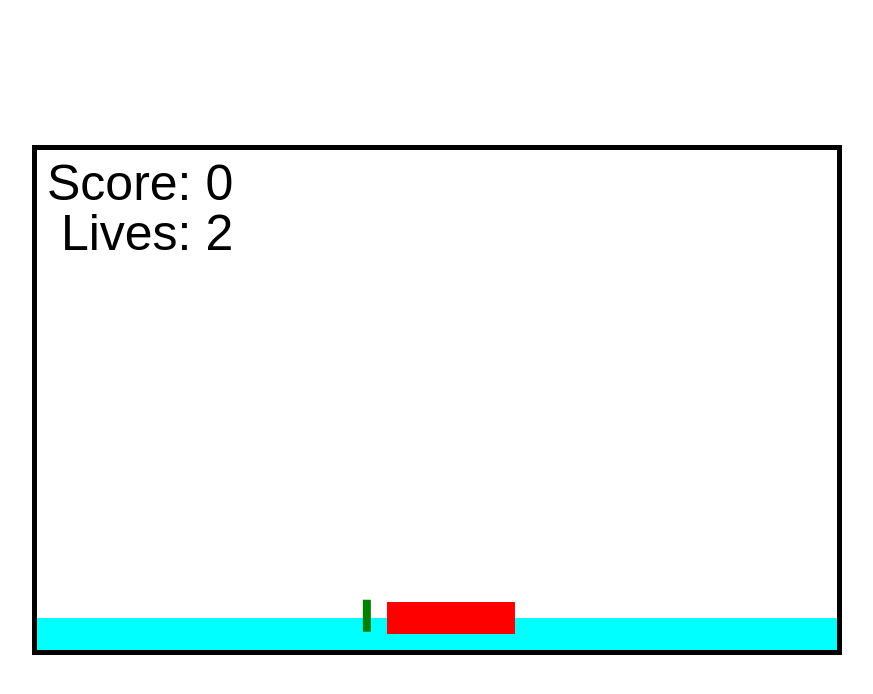
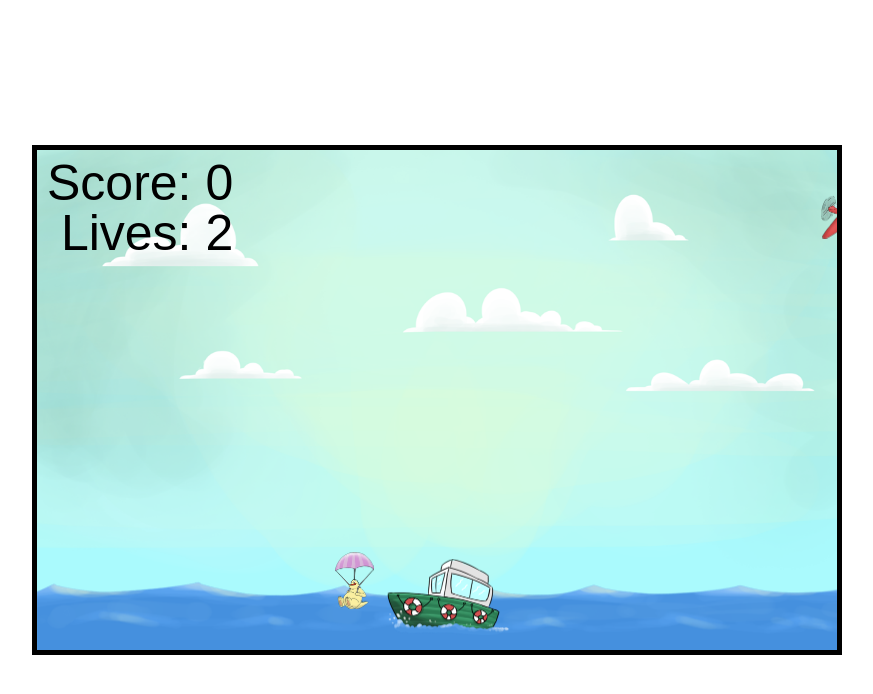
Before and after one commit to NathanAuckett/html-typescript-job-candidate-game, a website with bundled scripts: page index.html in a window 1280 px wide. Shown: the whole page, without its empty margins (203-1076 px from the left). Built offline with nearby package versions, Linux system fonts and the light colour scheme.

Commit message:
Added sprites

```diff
--- a/index.html
+++ b/index.html
@@ -9,6 +9,12 @@
 <body>
     <canvas id="canvas"></canvas>
 
+    <img id="boat" class="gameAsset" src="./resources/boat.png">
+    <img id="plane" class="gameAsset" src="./resources/plane.png">
+    <img id="parachuter" class="gameAsset" src="./resources/parachutist.png">
+    <img id="water" class="gameAsset" src="./resources/sea.png">
+    <img id="background" class="gameAsset" src="./resources/background.png">
+
     <script type="module" src="dist/index.js"></script>
 </body>
 </html>
--- a/src/components/Boat.ts
+++ b/src/components/Boat.ts
@@ -3,14 +3,19 @@ import { InputManager } from "../engine/components/InputManager.js";
 import { Collider } from "../engine/components/Collider.js";
 import { Plane } from "./Plane.js";
 import { ScoreKeeper } from "./ScoreKeeper.js";
+import { Sprite } from "../engine/components/Sprite.js";
 
 export class Boat extends Component {
+    sprite: Sprite;
+    spriteElement: HTMLImageElement;
+    spriteScale: number;
+
     hspd: number;
     vspd: number;
     accel: number;
     decel: number;
     maxSpd: number;
-    grounded: boolean;
+
     inputManager: InputManager;
     collider: Collider;
 
@@ -18,8 +23,12 @@ export class Boat extends Component {
         super(gameManager);
         this.x = x;
         this.y = y;
-        this.width = 128;
-        this.height = 32;
+
+        this.spriteElement = document.getElementById("boat") as HTMLImageElement;
+        this.spriteScale = 0.5;
+        this.width = this.spriteElement.width * this.spriteScale;
+        this.height = this.spriteElement.height * this.spriteScale - 40;
+        this.sprite = gameManager.componentAdd(new Sprite(gameManager, this.spriteElement, this.x, this.y, this.spriteElement.width, this.spriteElement.height, this.spriteScale, this.spriteScale));
 
         this.hspd = 0;
         this.vspd = 0;
@@ -27,10 +36,8 @@ export class Boat extends Component {
         this.decel = 0.1;
         this.maxSpd = 10;
 
-        this.grounded = false;
-
         this.inputManager = gameManager.componentAdd(new InputManager(gameManager));
-        this.collider = gameManager.componentAdd(new Collider(gameManager, this.x, this.y, this.width, this.height));
+        this.collider = gameManager.componentAdd(new Collider(gameManager, this.x, this.y, this.spriteElement.width * this.spriteScale - 10, this.height));
     }
 
     step(){
@@ -79,14 +86,14 @@ export class Boat extends Component {
         for (const parachuter of plane.parachutersPool){
             if (parachuter.active && this.collider.collide(parachuter.collider, this.x, this.y)){
                 parachuter.active = false;
+                parachuter.sprite.visible = false;
                 const scoreKeeper = this.gameManager.componentGetNamed("scoreKeeper") as ScoreKeeper;
                 scoreKeeper.score ++
             }
         }
+
+        this.sprite.setPosition(this.x, this.y - 35);
     }
 
-    draw(){
-        this.ctx.fillStyle = "red";
-        this.ctx.fillRect(this.x, this.y, this.width, this.height);
-    }
+    draw(){}
 }
--- a/src/components/Parachuter.ts
+++ b/src/components/Parachuter.ts
@@ -1,8 +1,14 @@
 import { Component } from "../engine/Component.js";
 import { Collider } from "../engine/components/Collider.js";
+import { Sprite } from "../engine/components/Sprite.js";
 import { ScoreKeeper } from "./ScoreKeeper.js";
+import { Water } from "./Water.js";
 
 export class Parachuter extends Component{
+    sprite: Sprite;
+    spriteElement: HTMLImageElement;
+    spriteScale: number;
+
     xStart: number;
     vspd: number;
     hspd: number;
@@ -10,21 +16,27 @@ export class Parachuter extends Component{
     fallSpdMin: number;
     fallSpdMax: number;
     maxFallSpd: number;
+
     swayRangeMin: number;
     swayRangeMax: number;
     swayRange: number;
     sway: number;
     swaySpd: number;
+
     active: boolean;
     collider: Collider;
 
     constructor(gameManager, x: number, y: number){
         super(gameManager);
         this.x = x;
+        this.y = y;
         this.xStart = x;
-        this.y = y;
-        this.width = 8;
-        this.height = 32;
+
+        this.spriteElement = document.getElementById("parachuter") as HTMLImageElement;
+        this.spriteScale = 0.5;
+        this.width = this.spriteElement.width * this.spriteScale;
+        this.height = this.spriteElement.height * this.spriteScale;
+        this.sprite = gameManager.componentAdd(new Sprite(gameManager, this.spriteElement, this.x, this.y, this.spriteElement.width, this.spriteElement.height, this.spriteScale, this.spriteScale));
 
         this.vspd = 0;
         this.hspd = 0;
@@ -55,6 +67,7 @@ export class Parachuter extends Component{
         this.swayRange = this.swayRangeMin + this.swayRangeMax - this.swayRangeMax * Math.random();
         this.maxFallSpd = this.fallSpdMin + this.fallSpdMax - this.fallSpdMax * Math.random();
         this.collider.setPosition(this.x, this.y);
+        this.sprite.visible = true;
         this.active = true;
     }
 
@@ -75,19 +88,22 @@ export class Parachuter extends Component{
 
             this.collider.setPosition(this.x, this.y);
 
-            const water = this.gameManager.componentGetNamed("water");
-            if (this.y + this.height * 0.5 > this.gameManager.height - water.height){
+            const water = this.gameManager.componentGetNamed("water") as Water;
+            if (this.y + this.height * 0.5 > water.heightParachuterSink){
                 this.active = false;
+                this.sprite.visible = false;
                 const scoreKeeper = this.gameManager.componentGetNamed("scoreKeeper") as ScoreKeeper;
                 scoreKeeper.lives --;
             }
+
+            this.sprite.setPosition(this.x, this.y);
         }
     }
 
     draw(){
-        if (this.active){
-            this.ctx.fillStyle = "green";
-            this.ctx.fillRect(this.x, this.y, this.width, this.height);
-        }
+        // if (this.active){
+        //     this.ctx.fillStyle = "green";
+        //     this.ctx.fillRect(this.x, this.y, this.width, this.height);
+        // }
     }
 }
--- a/src/components/Plane.ts
+++ b/src/components/Plane.ts
@@ -1,10 +1,17 @@
 import { Component } from "../engine/Component.js";
+import { Sprite } from "../engine/components/Sprite.js";
 import { Parachuter } from "./Parachuter.js";
 
 export class Plane extends Component {
+    sprite: Sprite;
+    spriteElement: HTMLImageElement;
+    spriteScale: number;
+
     spd: number;
+
     parachutersMax: number;
     parachutersPool: Parachuter[];
+
     dropFrequencyMin: number;
     dropFrequencyMax: number;
     dropLogic: Function;
@@ -13,19 +20,22 @@ export class Plane extends Component {
         super(gameManager);
         this.x = x;
         this.y = y;
-        this.width = 128;
-        this.height = 64;
+
+        this.spriteElement = document.getElementById("plane") as HTMLImageElement;
+        this.spriteScale = 0.5;
+        this.width = this.spriteElement.width * this.spriteScale;
+        this.height = this.spriteElement.height * this.spriteScale - 40;
+        this.sprite = gameManager.componentAdd(new Sprite(gameManager, this.spriteElement, this.x, this.y, this.spriteElement.width, this.spriteElement.height, this.spriteScale, this.spriteScale));
 
         this.spd = 2;
 
         this.parachutersMax = 10;
         this.parachutersPool = [];
-
         this.dropFrequencyMin = 200;
         this.dropFrequencyMax = 2500;
 
         this.dropLogic = function(){
-            if (this.x > this.width && this.x < this.gameManager.width - this.width){
+            if (this.x > this.width * 2 && this.x < this.gameManager.width - this.width * 2){
                 if (this.parachutersPool.length < this.parachutersMax){
                     this.parachutersPool.push(gameManager.componentAdd(new Parachuter(gameManager, this.x + this.width / 2, this.y + this.height)));
                 }
@@ -54,9 +64,9 @@ export class Plane extends Component {
         if (this.x < -this.width){
             this.x = this.gameManager.width + 200;
         }
+
+        this.sprite.setPosition(this.x, this.y);
     }
-    draw(){
-        this.ctx.fillStyle = "blue";
-        this.ctx.fillRect(this.x, this.y, this.width, this.height);
-    }
+
+    draw(){}
 }
--- a/src/components/Water.ts
+++ b/src/components/Water.ts
@@ -1,16 +1,27 @@
 import { Component } from "../engine/Component.js";
+import { Sprite } from "../engine/components/Sprite.js";
 
 export class Water extends Component{
+    sprite: Sprite;
+    spriteElement: HTMLImageElement;
+    heightBoat: number;
+    heightParachuterSink: number;
+
     constructor(gameManager){
         super(gameManager);
-        this.width = gameManager.width;
-        this.height = 32;
+
+        this.spriteElement = document.getElementById("water") as HTMLImageElement;
+        this.width = this.spriteElement.width * 0.8;
+        this.height = this.spriteElement.height * 0.3;
+
+        this.heightBoat = gameManager.height - this.height / 2 - 20;
+        this.heightParachuterSink = gameManager.height - this.height / 2;
+
         this.x = 0;
         this.y = gameManager.height - this.height;
+
+        this.sprite = gameManager.componentAdd(new Sprite(gameManager, this.spriteElement, this.x, this.y, this.spriteElement.width, this.spriteElement.height));
     }
 
-    draw(){
-        this.ctx.fillStyle = "aqua";
-        this.ctx.fillRect(this.x, this.y, this.width, this.height);
-    }
+    draw(){}
 }
--- a/src/index.ts
+++ b/src/index.ts
@@ -3,6 +3,7 @@ import { Boat } from "./components/Boat.js";
 import { Plane } from "./components/Plane.js";
 import { Water } from "./components/Water.js";
 import { ScoreKeeper } from "./components/ScoreKeeper.js";
+import { Sprite } from "./engine/components/Sprite.js";
 
 window.addEventListener("load", function(){
     const canvas = document.getElementById("canvas") as HTMLCanvasElement;
@@ -11,8 +12,11 @@ window.addEventListener("load", function(){
 
     const gameManager = new GameManager(canvas);
 
-    gameManager.componentAdd(new Water(gameManager), "water");
-    gameManager.componentAdd(new Boat(gameManager, canvas.width / 2 - 50, canvas.height - 48));
+    const background = document.getElementById("background") as HTMLImageElement;
+    gameManager.componentAdd(new Sprite(gameManager, background, 0, 0, background.width, background.height, canvas.width / background.width, canvas.height / background.height));
+
+    const water = gameManager.componentAdd(new Water(gameManager), "water");
+    gameManager.componentAdd(new Boat(gameManager, canvas.width / 2 - 50, water.heightBoat));
     gameManager.componentAdd(new Plane(gameManager, canvas.width - 200, 32), "plane");
     gameManager.componentAdd(new ScoreKeeper(gameManager), "scoreKeeper");
 
--- a/style.css
+++ b/style.css
@@ -7,3 +7,7 @@
     max-width: 100%;
     max-height: 100%;
 }
+
+.gameAsset {
+    display: none;
+}
```
Also changed, not shown: dist/components/Boat.js, dist/components/Parachuter.js, dist/components/Plane.js, dist/components/Water.js, dist/index.js, resources/background.png (added), resources/boat.png (added), resources/parachutist.png (added), resources/plane.png (added), resources/sea.png (added).
